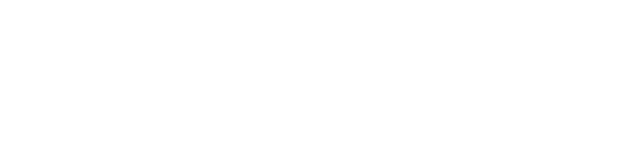
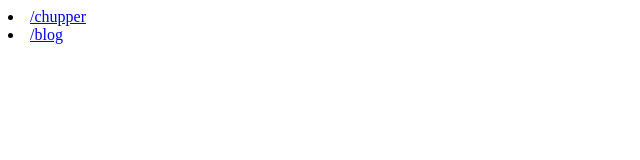
Before and after one commit to chupper100/-old-chupper100.github.io, a plain HTML site: page index.html in a window 1280 px wide. Shown: the whole page, without its empty margins (0-640 px from the left). Drawn offline with Linux system fonts and the light colour scheme.

Commit message:
list <a>

```diff
--- a/index.html
+++ b/index.html
@@ -10,7 +10,12 @@
 </head>
 
 <body>
-
+    <li>
+        <a href="https://chupper.github.io/chupper100">/chupper</a>
+    </li>
+    <li>
+        <a href="https://chupper.github.io/blog">/blog</a>
+    </li>
 </body>
 
 </html>
```
